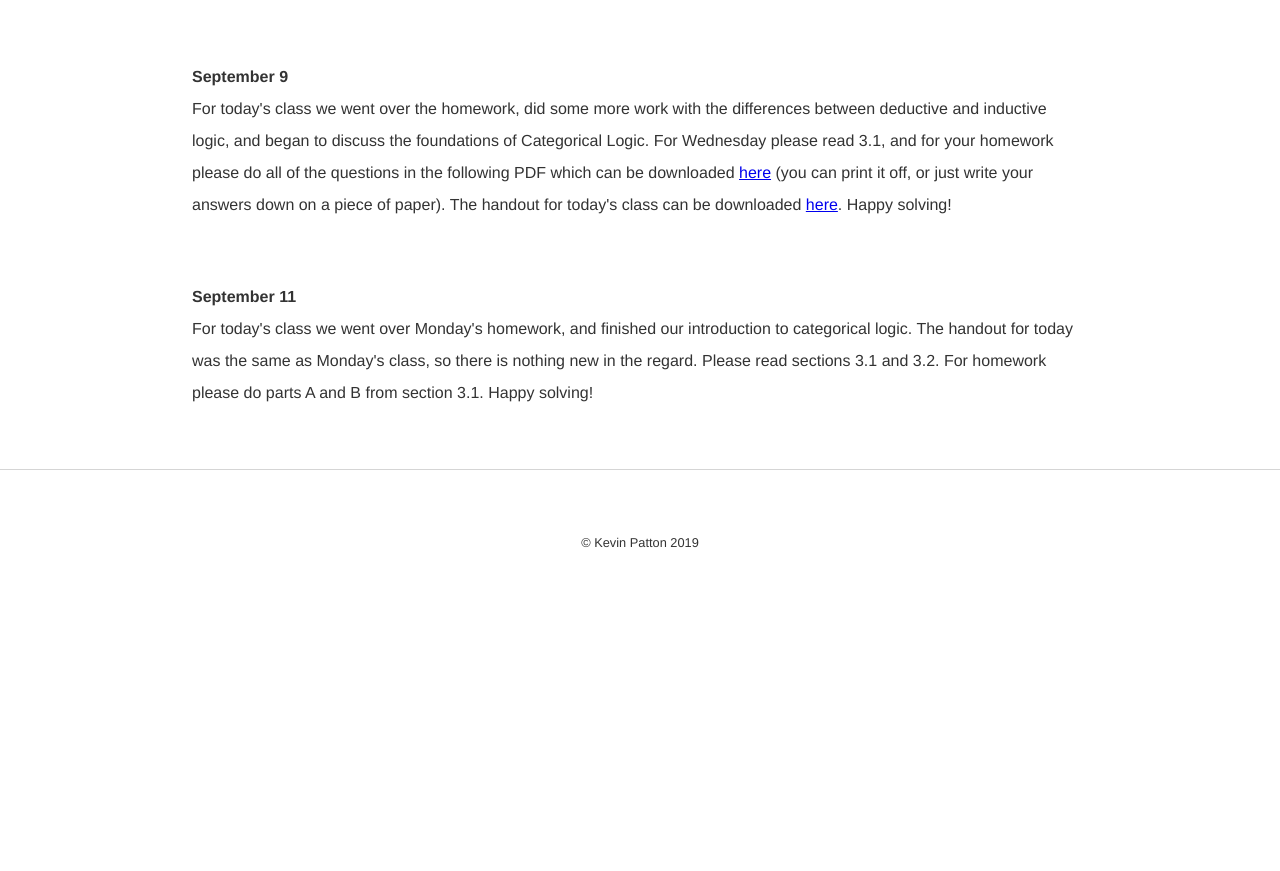
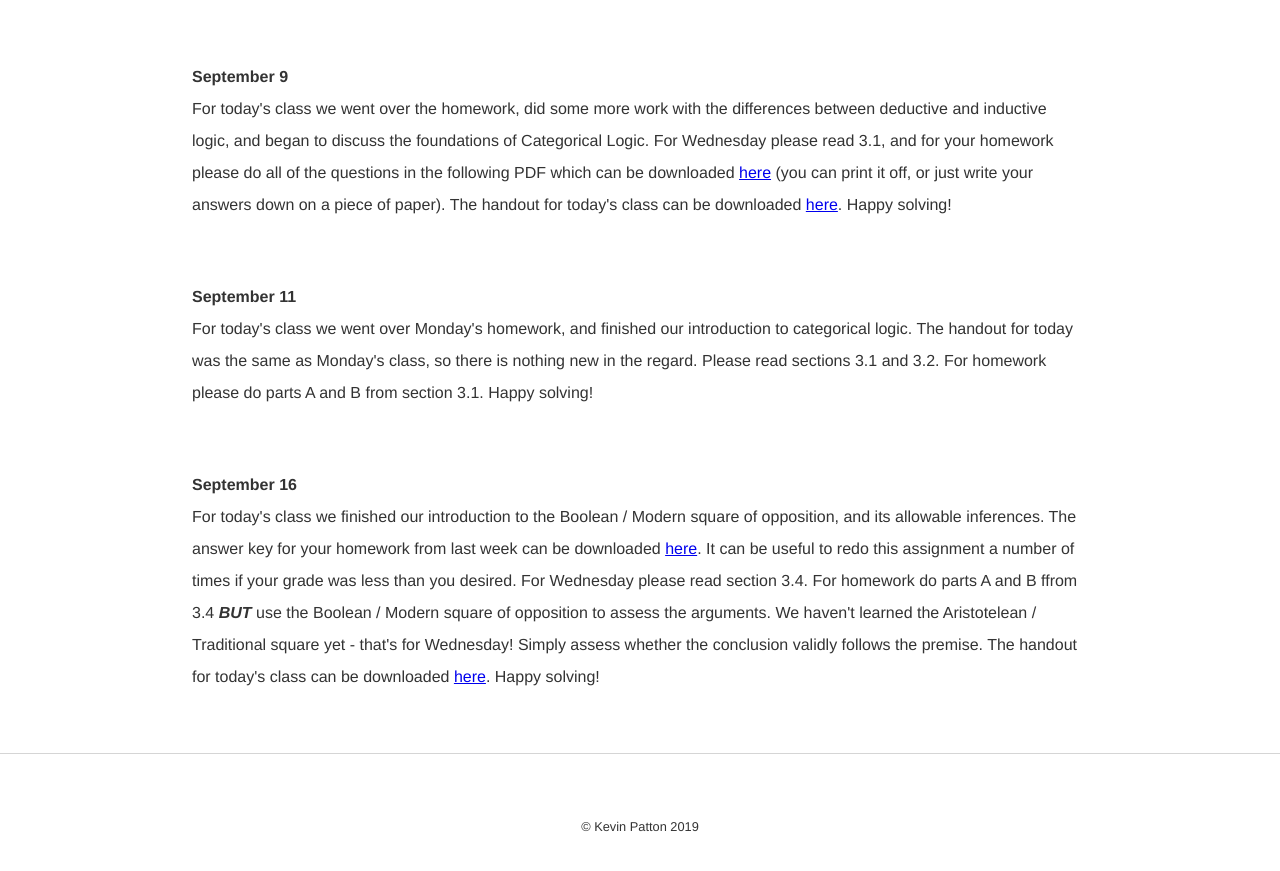
Before and after one commit to kevinjpatton/kevinjpatton.github.io, a Jekyll site: the page built from teaching/phil_1210/index.html, in a window 1280 px wide and 900 px high, scrolled down 1232 px. Shown: the top 871 px of the window. Built offline with Jekyll 4.4.1, drawn with Linux system fonts in a browser that asks for light colours; Markdown is read by kramdown in place of the engine named in the settings; before the commit the page ends 1848 px from its top, so only the background shows below that.

Commit message:
Update index.html

```diff
--- a/teaching/phil_1210/index.html
+++ b/teaching/phil_1210/index.html
@@ -20,3 +20,5 @@
 For today's class we went over the homework, did some more work with the differences between deductive and inductive logic, and began to discuss the foundations of Categorical Logic.  For Wednesday please read 3.1, and for your homework please do all of the questions in the following PDF which can be downloaded <a href="/teaching/phil_1210/2.2 Practice.pdf" target="_blank">here</a> (you can print it off, or just write your answers down on a piece of paper).  The handout for today's class can be downloaded <a href="/teaching/phil_1210/Day 4 - Section 4.1.pdf" target="_blank">here</a>. 	Happy solving!</p>
 <p><b>September 11</b><br>
 For today's class we went over Monday's homework, and finished our introduction to categorical logic.  The handout for today was the same as Monday's class, so there is nothing new in the regard.  Please read sections 3.1 and 3.2.  For homework please do parts A and B from section 3.1.  Happy solving!</p>
+<p><b>September 16</b><br>
+For today's class we finished our introduction to the Boolean / Modern square of opposition, and its allowable inferences.  The answer key for your homework from last week can be downloaded <a href="/teaching/phil_1210/HWAnswers1.pdf" target="_blank">here</a>.  It can be useful to redo this assignment a number of times if your grade was less than you desired.  For Wednesday please read section 3.4.  For homework do parts A and B ffrom 3.4 <b><i>BUT</b></i> use the Boolean / Modern square of opposition to assess the arguments.  We haven't learned the Aristotelean / Traditional square yet - that's for Wednesday!  Simply assess whether the conclusion validly follows the premise.  The handout for today's class can be downloaded <a href="/teaching/phil_1210/Day 6 - Section 3.2 and 3.4.pdf" target="_blank">here</a>.  Happy solving!
```
